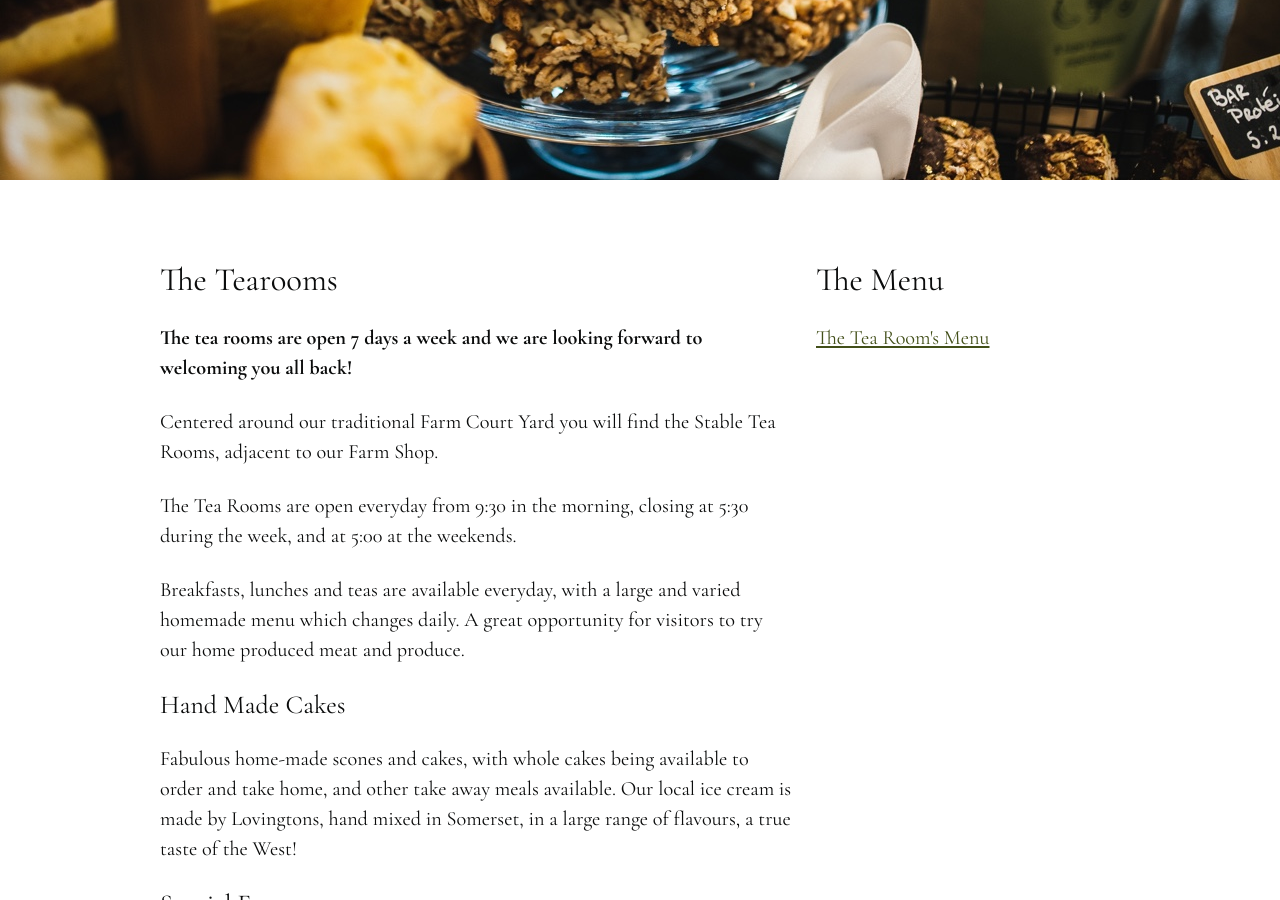
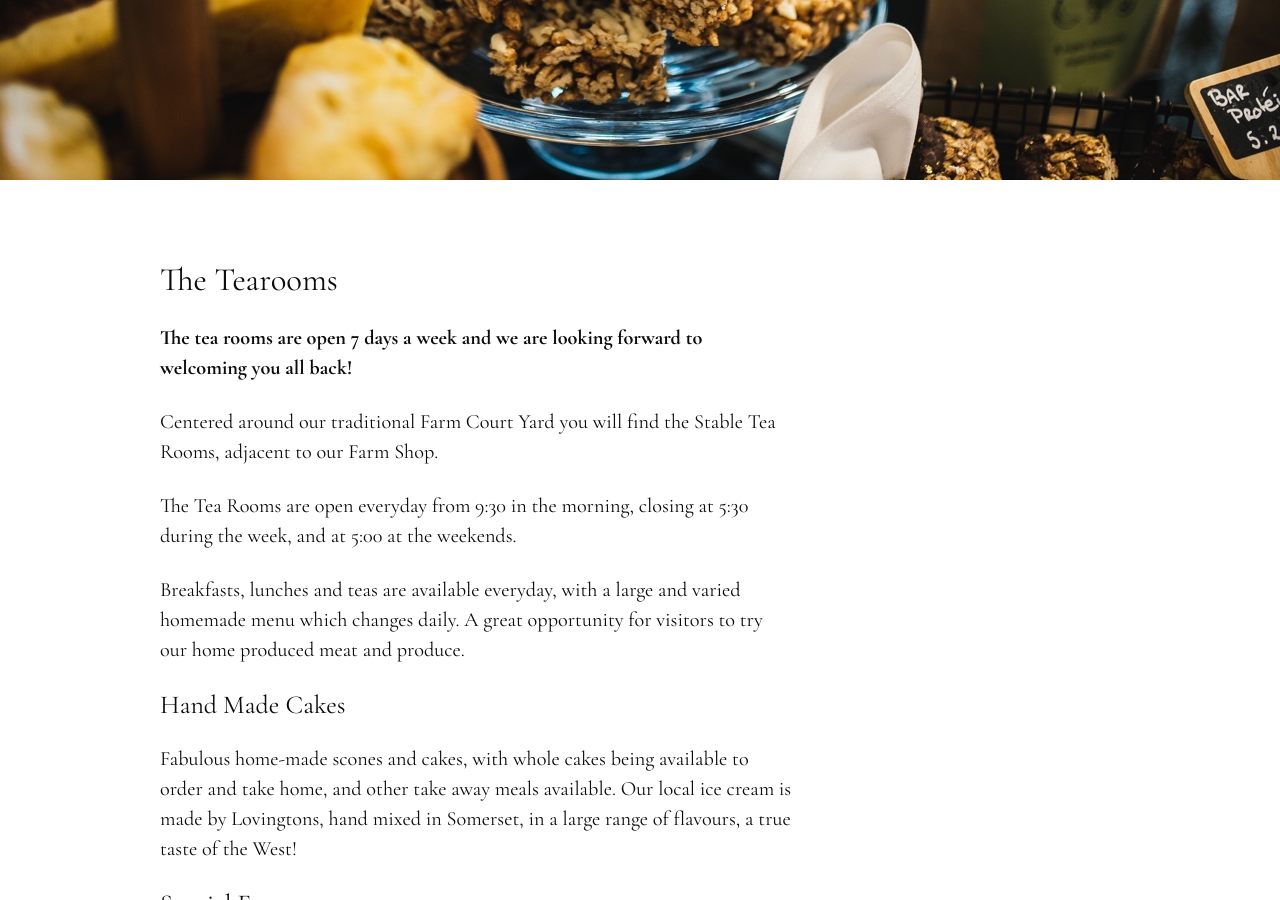
Before and after one commit to cjhbarnes/manor-farm, a Jekyll site: the page built from tearooms.html, in a window 1280 px wide and 900 px high, scrolled down 409 px. Built offline with Jekyll 4.4.1, drawn with Linux system fonts in a browser that asks for light colours.

Commit message:
remove menu

```diff
--- a/tearooms.html
+++ b/tearooms.html
@@ -26,8 +26,8 @@ title: New Manor Farm
       </div>
       <div class="o-layout__item u-1/3@lg u-1/3@md u-1/1@sm">
         <div class="menu-container">
-          <h2 class="menu">The Menu</h2>
-          <p><a class="menu-link" target="_blank" href="/images/menu.pdf">The Tea Room's Menu</a></p>
+<!--           <h2 class="menu">The Menu</h2>
+          <p><a class="menu-link" target="_blank" href="/images/menu.pdf">The Tea Room's Menu</a></p> -->
         </div>
       </div>
     </div>
```
